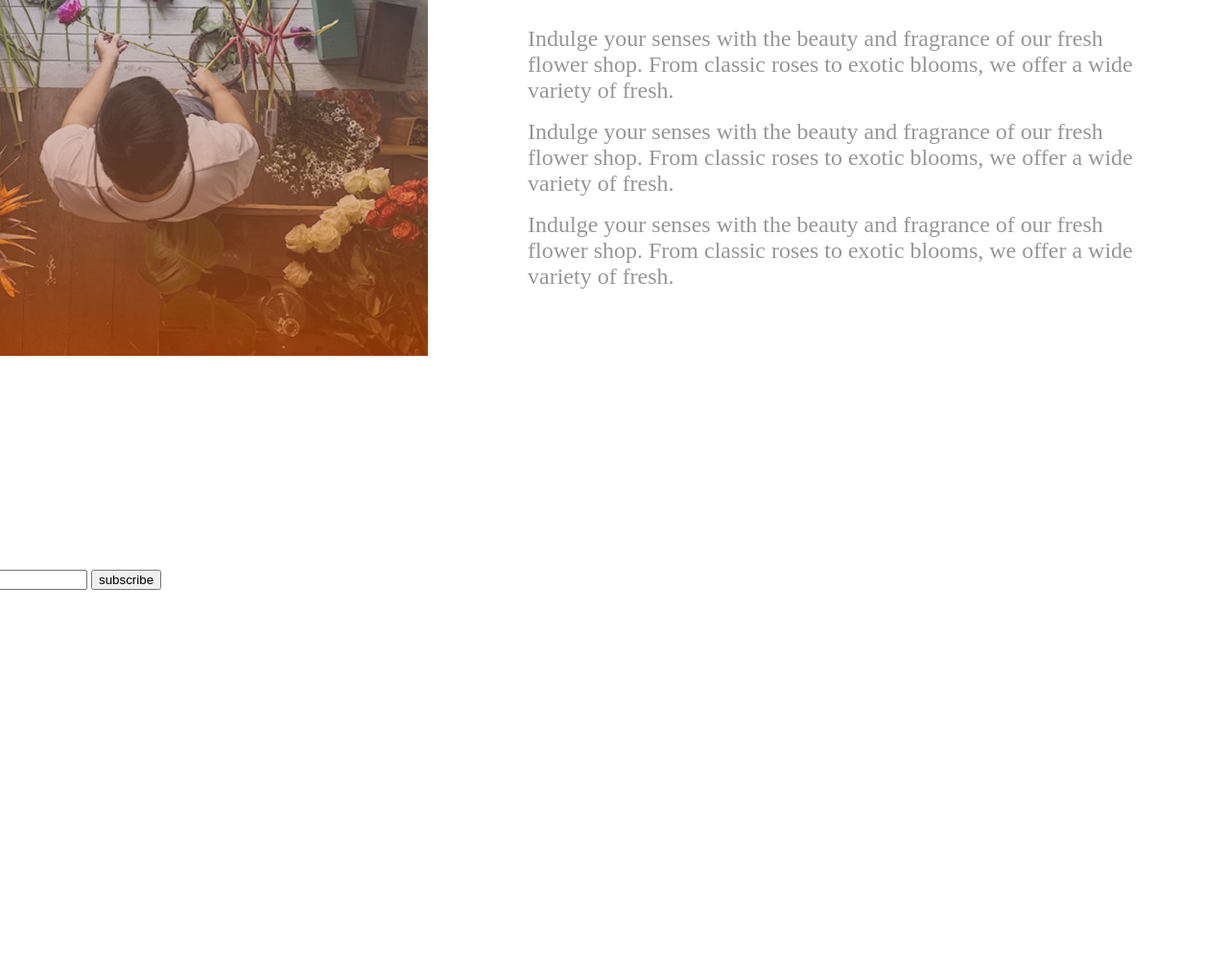
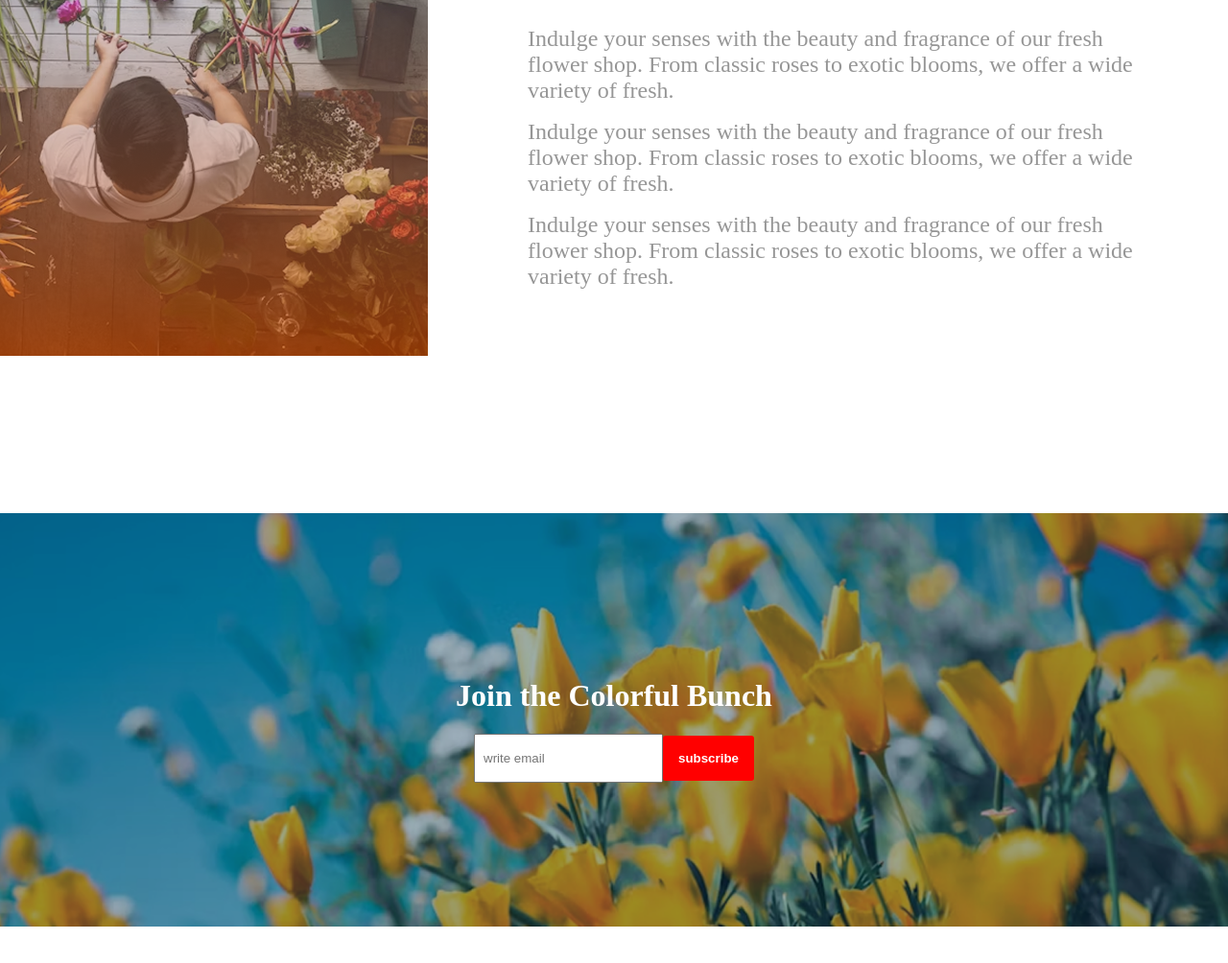
Before and after one commit to shoab92/Assignment-02, a plain HTML site: page index.html in a window 1280 px wide. Shown: the part 2533-3537 px from the top of the page at 96% size. Before the commit the page ends 3148 px from the top, so only its background shows below. Drawn offline with Linux system fonts and the light colour scheme.

Commit message:
joining section passed

```diff
--- a/style.css
+++ b/style.css
@@ -202,6 +202,45 @@
 
         }
 
+
+
+
         .join h1 {
             color: white;
         }
+
+        .join {
+            background-image: url(news-letter-bg.png);
+            padding: 150px 200px;
+            background-position: center;
+            background-repeat: no-repeat;
+            background-size: cover;
+            margin: 5rem;
+            display: flex;
+            flex-direction: column;
+            justify-content: center;
+            align-items: center;
+
+
+        }
+
+        .entry-field {
+            display: flex;
+            flex-direction: row;
+            justify-content: center;
+            align-items: center;
+            text-align: center;
+        }
+
+        .join-btn {
+            color: white;
+            font-weight: bold;
+            background-color: red;
+            border: none;
+            padding: 1rem;
+            border-radius: 3px;
+        }
+
+        .mail {
+            padding: 1rem 0.5rem;
+        }
```
